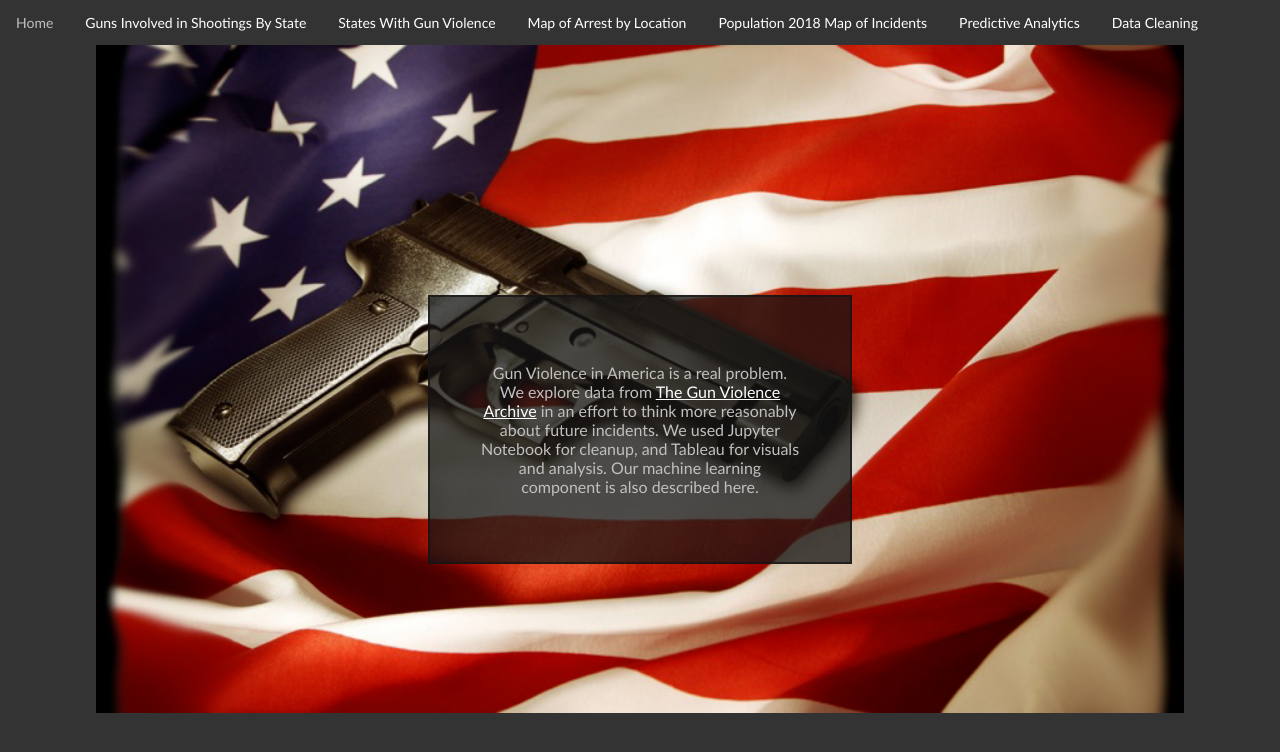
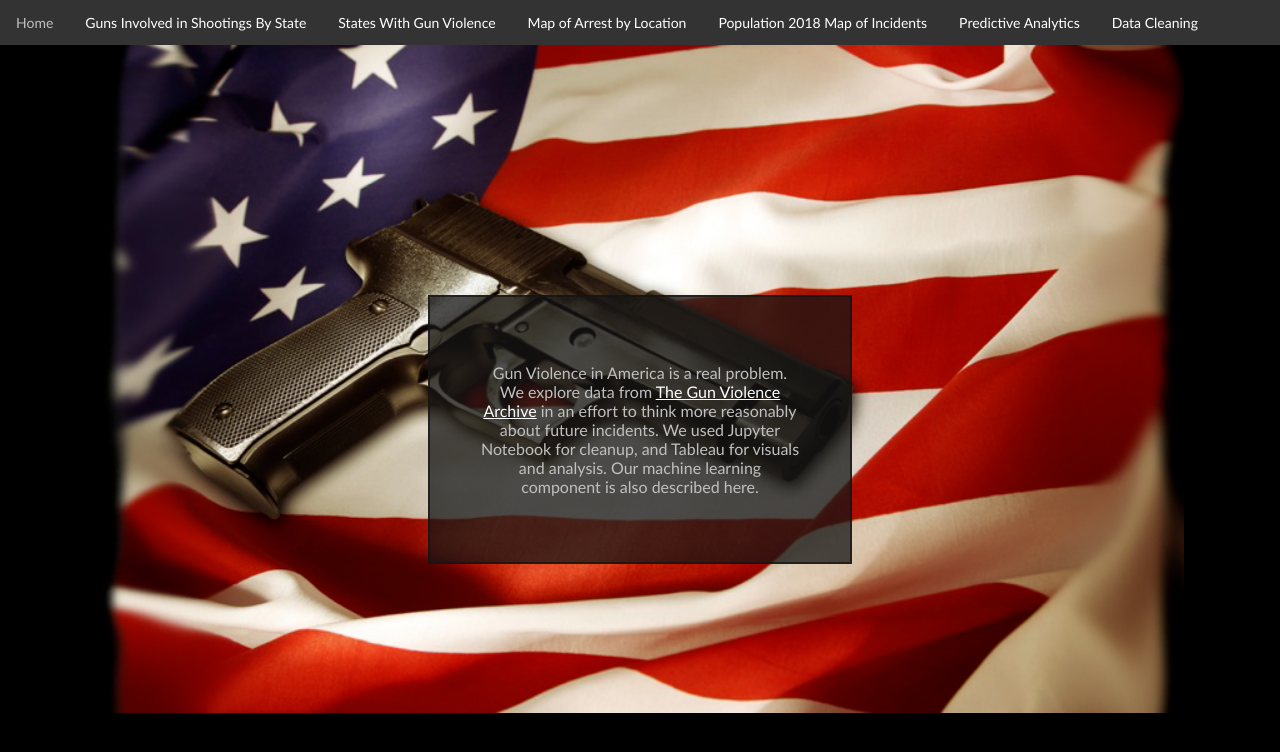
Before and after one commit to kmclewis/kmclewis.github.io, a plain HTML site: page index.html in a window 1280 px wide. Drawn offline with nearby package versions, Linux system fonts and the light colour scheme.

Commit message:
pushing css change

```diff
--- a/style.css
+++ b/style.css
@@ -14,7 +14,7 @@ html {
   height: 100%;
 }
 body {
-  background-color: #333;
+  background-color: rgb(0,0,0);
   font-family: 'Gill Sans', 'Gill Sans MT', Calibri, 'Trebuchet MS', sans-serif;
 }
 .watermarked {
```
